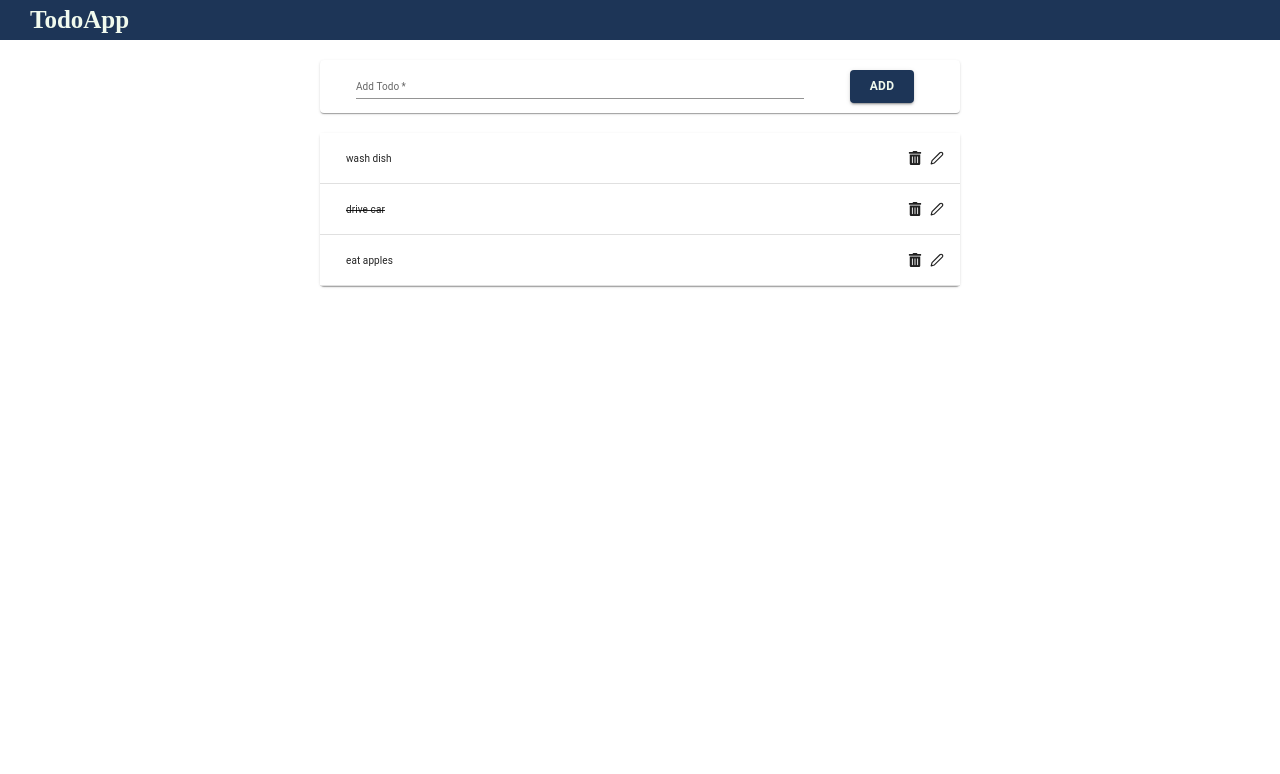
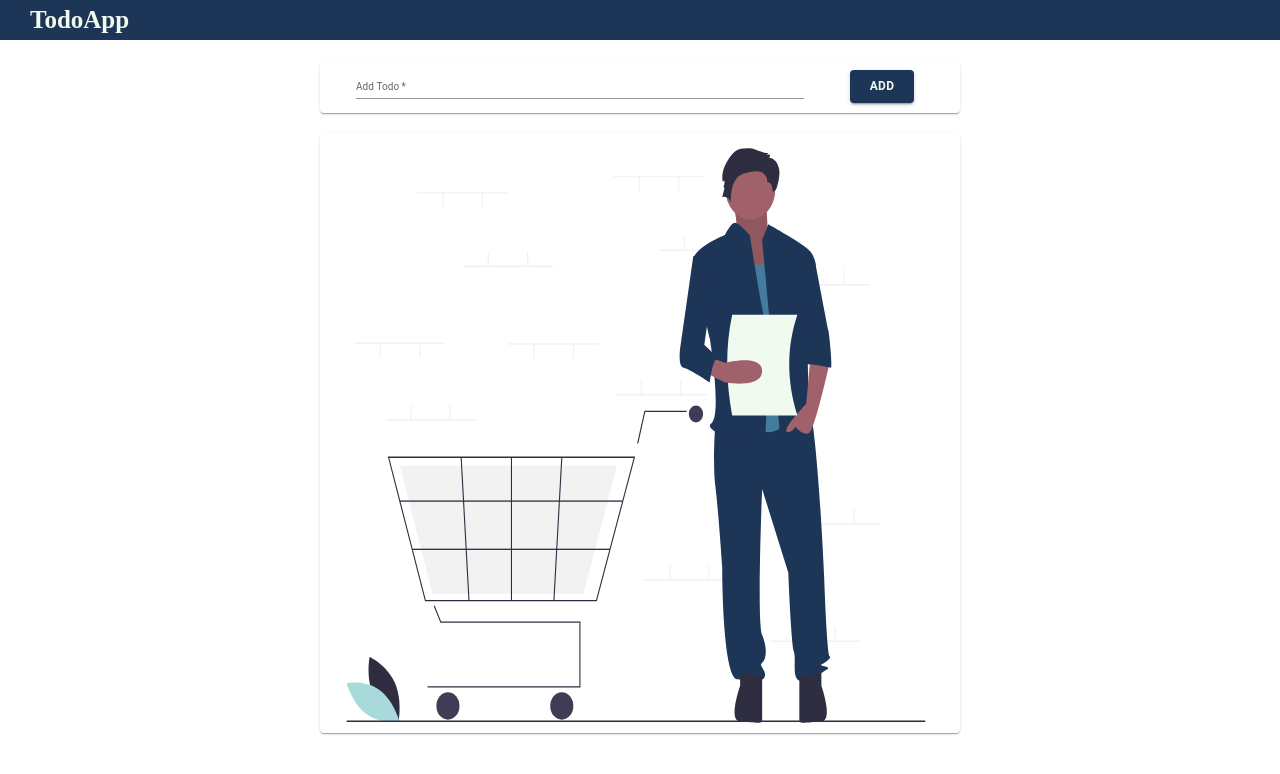
Before and after one commit to chiragtilwani/todoApp, a React (Create React App) app: page / in a window 1280 px wide. Shown: the top 774 px of the page. Built offline with nearby package versions, Linux system fonts and the light colour scheme.

Commit message:
add svg for empty list

```diff
--- a/src/TodoApp.js
+++ b/src/TodoApp.js
@@ -3,10 +3,11 @@ import Paper from '@mui/material/Paper';
 import TextField from '@mui/material/TextField';
 import Stack from '@mui/material/Stack';
 import Button from '@mui/material/Button';
-import { useContext,useState } from 'react';
+import { useContext, useState } from 'react';
 import { TodoContext } from './context/Todo.context'
 import List from '@mui/material/List';
 import Todo from './Todo'
+import emptyList from './images/emptyList.svg'
 
 
 
@@ -39,6 +40,7 @@ const useStyles = makeStyles({
     },
     paper2: {
         width: '50%',
+        height:'75vh'
     },
     button: {
         margin: '1rem!important',
@@ -50,13 +52,13 @@ const useStyles = makeStyles({
     span: {
         marginLeft: '2rem'
     },
-    list:{
-        maxWidth:'100% !important',
-        '&::-webkit-scrollbar':{
-            display:'none'
+    list: {
+        maxWidth: '100% !important',
+        '&::-webkit-scrollbar': {
+            display: 'none'
         }
     },
-    form:{
+    form: {
         width: '100%',
         display: 'flex',
         justifyContent: 'space-evenly',
@@ -66,22 +68,22 @@ const useStyles = makeStyles({
 const style = {
     width: '100%',
     maxWidth: 360,
-    maxHeight:'75vh',
+    maxHeight: '75vh',
     bgcolor: 'background.paper',
-    padding:'0',
+    padding: '0',
     overflowY: 'scroll',
 };
 
 function TodoApp() {
     const classes = useStyles()
-    const [task,setTask] = useState("")
-    const { todoArray,toggleTodoComplete,deleteTodo,addTodo,editTodo } = useContext(TodoContext)
+    const [task, setTask] = useState("")
+    const { todoArray, toggleTodoComplete, deleteTodo, addTodo, editTodo } = useContext(TodoContext)
 
-    function handleChange(evt){
+    function handleChange(evt) {
         setTask(evt.target.value)
     }
 
-    function handleAddTodo(evt){
+    function handleAddTodo(evt) {
         evt.preventDefault()
         addTodo(task)
         setTask("")
@@ -93,18 +95,19 @@ function TodoApp() {
             <div className={classes.container}>
                 <Paper className={classes.paper1}>
                     <form onSubmit={handleAddTodo} className={classes.form}>
-                    <TextField id="standard-basic" label="Add Todo" variant="standard" className={classes.textField} required value={task} onChange={handleChange}/>
-                    <Stack spacing={2} direction="row">
-                        <Button variant="contained" className={classes.button} type="submit">Add</Button>
-                    </Stack>
+                        <TextField id="standard-basic" label="Add Todo" variant="standard" className={classes.textField} required value={task} onChange={handleChange} />
+                        <Stack spacing={2} direction="row">
+                            <Button variant="contained" className={classes.button} type="submit">Add</Button>
+                        </Stack>
                     </form>
                 </Paper>
                 <Paper className={classes.paper2}>
-                <List sx={style} component="nav" aria-label="mailbox folders" className={classes.list}>
-                    {todoArray.map(todo =>
-                        <Todo key={todo.id} {...todo}  toggleTodoComplete={toggleTodoComplete} deleteTodo={deleteTodo} editTodo={editTodo}/>
-                    )}
-                </List>
+
+                    {todoArray.length === 0 ? <img src={emptyList} alt="empty list" style={{width: '100%', height: '100%'}} /> : <List sx={style} component="nav" aria-label="mailbox folders" className={classes.list}>
+                        {todoArray.map(todo =>
+                            <Todo key={todo.id} {...todo} toggleTodoComplete={toggleTodoComplete} deleteTodo={deleteTodo} editTodo={editTodo} />
+                        )}
+                    </List>}
                 </Paper>
             </div>
         </>
--- a/src/context/Todo.context.js
+++ b/src/context/Todo.context.js
@@ -1,14 +1,11 @@
-import { createContext, useState } from 'react'
+import { createContext, useState, useEffect } from 'react'
 import { v4 as uuidv4 } from 'uuid';
 
 export const TodoContext = createContext()
 
 export function TodoProvider(props) {
-    const [todoArray, setTodoArray] = useState([
-        { id: 1, task: 'wash dish', completed: false },
-        { id: 2, task: 'drive car', completed: true },
-        { id: 3, task: 'eat apples', completed: false }
-    ])
+    const initialTodoArray = JSON.parse(window.localStorage.getItem('todoArray') || "[]");
+    const [todoArray, setTodoArray] = useState(initialTodoArray)
 
     function toggleTodoComplete(id) {
         const updateTodo = todoArray.map(todo => {
@@ -21,20 +18,26 @@ export function TodoProvider(props) {
         )
         setTodoArray(updateTodo)
     }
-    function addTodo(task){
-        setTodoArray([...todoArray,{id:uuidv4(),task:task, completed:false}])
+    function addTodo(task) {
+        setTodoArray([...todoArray, { id: uuidv4(), task: task, completed: false }])
     }
 
     function deleteTodo(id) {
-        const updatedTodo=todoArray.filter(todo =>todo.id!==id)
+        const updatedTodo = todoArray.filter(todo => todo.id !== id)
         setTodoArray(updatedTodo)
     }
 
-    function editTodo(id,editedTask){
-        const editedTodoArray=todoArray.map(todo=>
-            todo.id===id?{...todo,task:editedTask}:todo
+    function editTodo(id, editedTask) {
+        const editedTodoArray = todoArray.map(todo =>
+            todo.id === id ? { ...todo, task: editedTask } : todo
         )
         setTodoArray(editedTodoArray)
     }
-    return <TodoContext.Provider value={{ todoArray, toggleTodoComplete,deleteTodo,addTodo,editTodo }}>{props.children}</TodoContext.Provider>
+
+    useEffect(() => {
+        window.localStorage.setItem('todoArray', JSON.stringify(todoArray))
+    }, [todoArray])
+    return <TodoContext.Provider value={{ todoArray, toggleTodoComplete, deleteTodo, addTodo, editTodo }}>
+        {props.children}
+    </TodoContext.Provider>
 }
```
Also changed, not shown: src/images/emptyList.svg (added).
